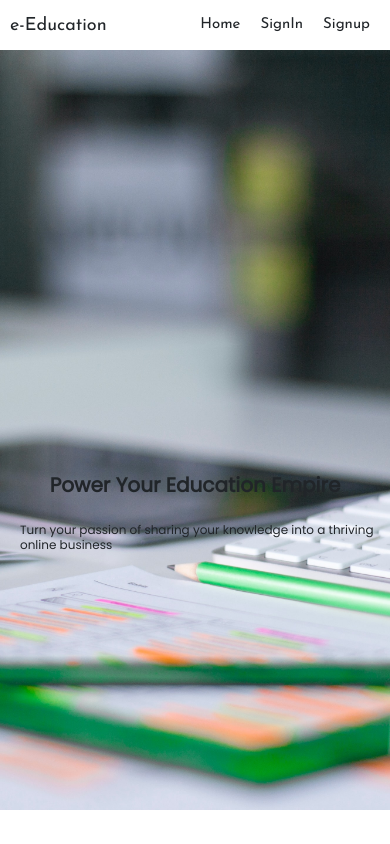
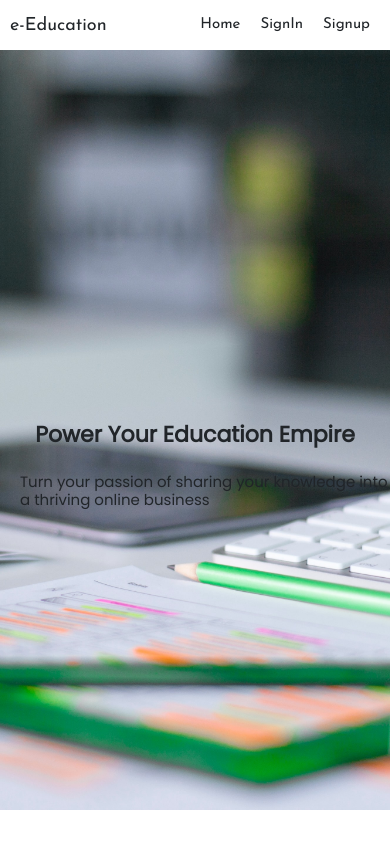
Before and after one commit to thilip2001/project1, a React (Create React App) app: page / in a window 390 px wide. Built offline with nearby package versions, Linux system fonts and the light colour scheme.

Commit message:
media query added

```diff
--- a/src/pages/home/home.css
+++ b/src/pages/home/home.css
@@ -53,16 +53,16 @@
 @media (max-width: 400px){
     .homeTitle2{
         position: absolute;
-        top: 62%;
-        font-size: 12px;
+        top: 56%;
+        font-size: 15px;
         font-weight: 300;
         margin-left: 20px;
         font-weight: 400;
     }
     .homeTitle1{
         position: absolute;
-        top: 56%;
-        font-size:20px;
+        top: 50%;
+        font-size:22px;
         font-weight: bold;
 
     }
```
